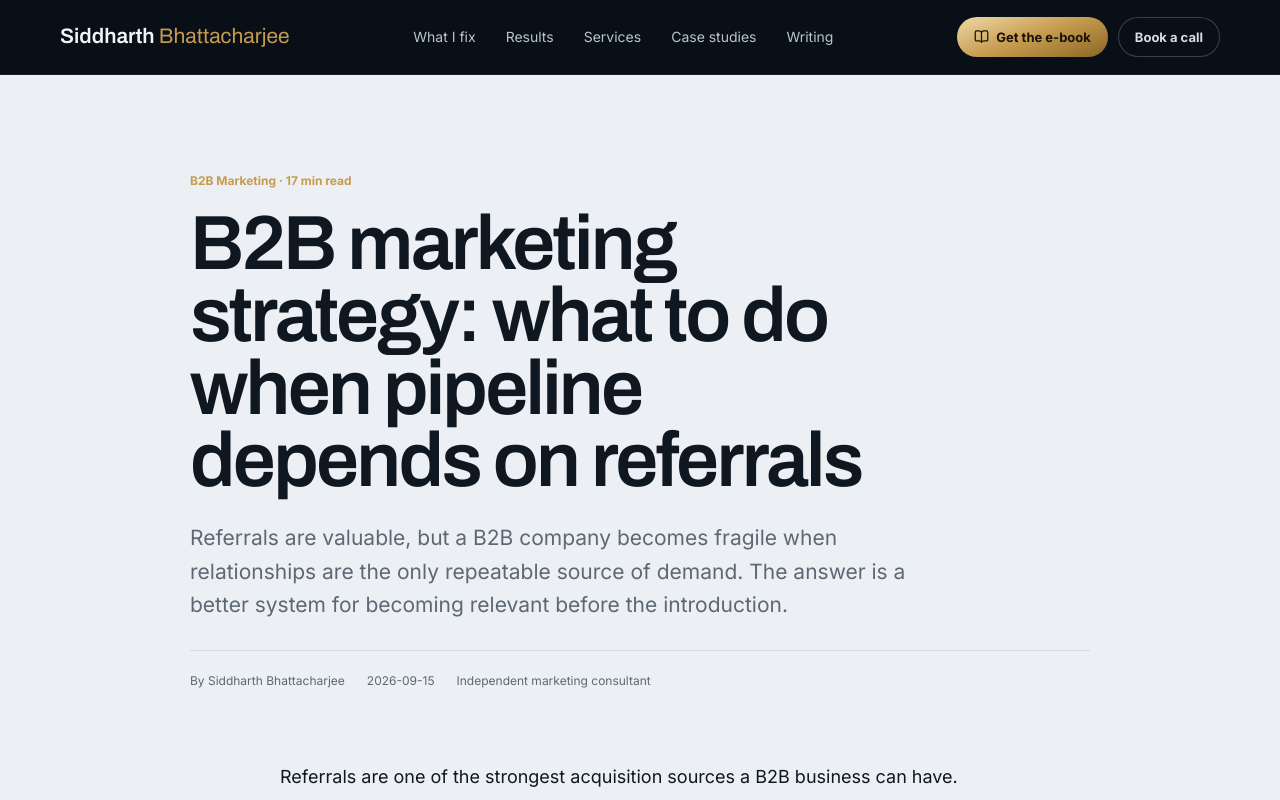
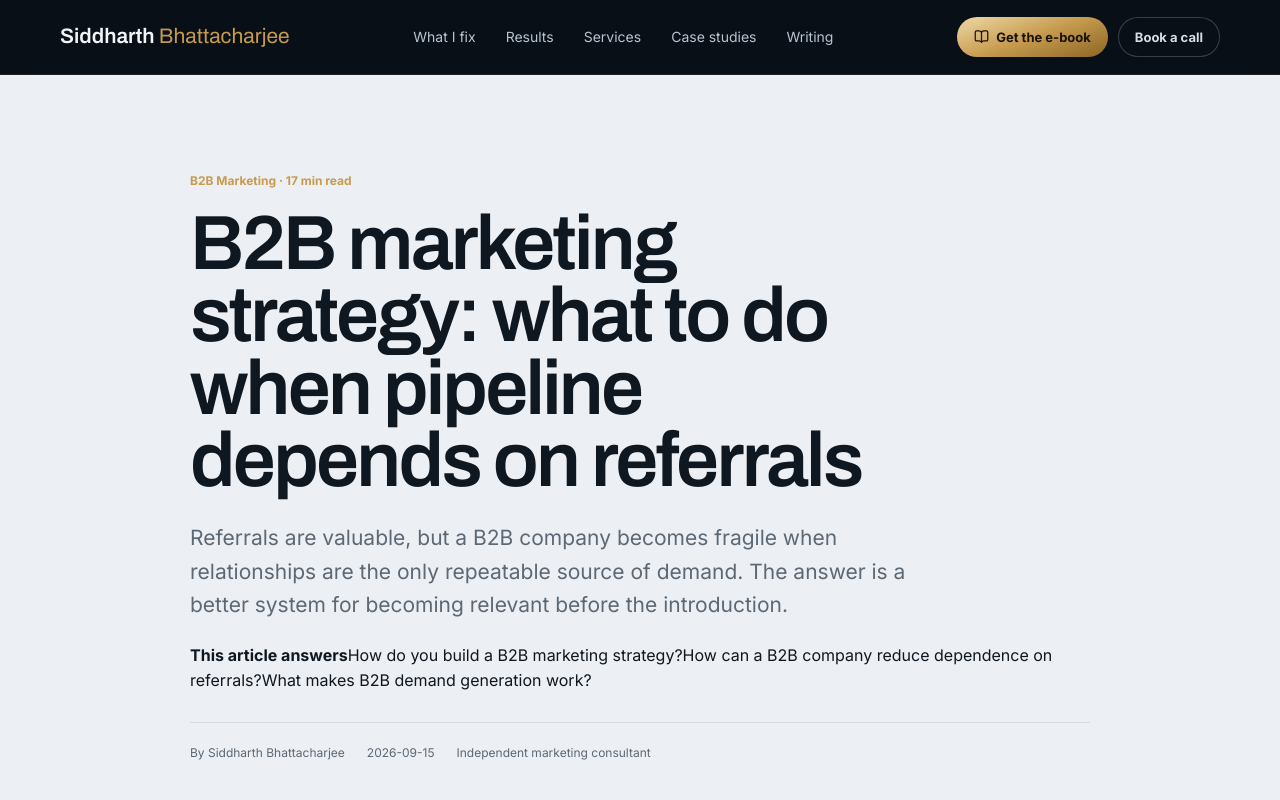
Before and after one commit to iLuciferDevil/siddharth-portfolio, a Next.js app: page /blog/b2b-marketing-strategy-pipeline in a window 1280 px wide. Shown: the top 800 px of the page. Built offline with nearby package versions, Linux system fonts and the light colour scheme.

Commit message:
Add answerable question block and internal article links

```diff
--- a/app/blog/[slug]/page.tsx
+++ b/app/blog/[slug]/page.tsx
@@ -12,16 +12,18 @@ export async function generateMetadata({params}:{params:Promise<{slug:string}>})
 export default async function PostPage({params}:{params:Promise<{slug:string}>}){
  const {slug}=await params;const p=getPost(slug);if(!p)return null;
  const resourceSlug={'Marketing Strategy Canvas':'marketing-strategy-canvas','B2B Marketing Canvas':'b2b-marketing-canvas','Landing Page Checklist':'landing-page-checklist','Brand Positioning Worksheet':'brand-positioning-worksheet','GTM Planning Template':'gtm-template','Lifecycle Marketing Map':'lifecycle-marketing-map'}[p.leadMagnet]||'marketing-strategy-canvas';
+ const related=posts.filter(x=>x.slug!==p.slug&&(x.category===p.category||x.tag===p.tag)).slice(0,3);
  const articleSchema={'@context':'https://schema.org','@type':'Article',headline:p.title,description:p.excerpt,datePublished:p.date,dateModified:p.updated,author:{'@type':'Person',name:'Siddharth Bhattacharjee',url:'https://siddharthbhattacharjee.in'},publisher:{'@type':'Person',name:'Siddharth Bhattacharjee'},mainEntityOfPage:{'@type':'WebPage','@id':`https://siddharthbhattacharjee.in/blog/${p.slug}`},keywords:[p.primaryKeyword,...p.secondaryKeywords].join(', ')};
  const breadcrumbSchema={'@context':'https://schema.org','@type':'BreadcrumbList',itemListElement:[{'@type':'ListItem',position:1,name:'Writing',item:'https://siddharthbhattacharjee.in/blog'},{'@type':'ListItem',position:2,name:p.title,item:`https://siddharthbhattacharjee.in/blog/${p.slug}`}]};
  return <main className="surface-pearl"><article className="container insight-article">
   <script type="application/ld+json" dangerouslySetInnerHTML={{__html:JSON.stringify(articleSchema)}} />
   <script type="application/ld+json" dangerouslySetInnerHTML={{__html:JSON.stringify(breadcrumbSchema)}} />
-  <header className="insight-header"><p className="label">{p.category} · {p.readTime}</p><h1 className="display">{p.title}</h1><p className="insight-deck">{p.excerpt}</p><div className="insight-byline"><span>By Siddharth Bhattacharjee</span><span>{p.date}</span><span>Independent marketing consultant</span></div></header>
+  <header className="insight-header"><p className="label">{p.category} · {p.readTime}</p><h1 className="display">{p.title}</h1><p className="insight-deck">{p.excerpt}</p><div className="insight-questions"><strong>This article answers</strong>{p.questions.map(q=><span key={q}>{q}</span>)}</div><div className="insight-byline"><span>By Siddharth Bhattacharjee</span><span>{p.date}</span><span>Independent marketing consultant</span></div></header>
   <div className="insight-body">
    {p.content.map((block,i)=>block.type==='h2'?<h2 key={i}>{block.text}</h2>:block.type==='h3'?<h3 key={i}>{block.text}</h3>:block.type==='ul'?<ul key={i}>{block.text.split(';').map(x=><li key={x}>{x}</li>)}</ul>:<p key={i}>{block.text}</p>)}
    <div className="insight-framework-note"><div className="eyebrow">The working framework</div><h2>Now turn the thinking into a working document.</h2><p>This article gives you the reasoning first. If you want the framework in a format you can use with your team, I can send the <strong>{p.leadMagnet}</strong> to your inbox.</p></div>
    <ResourceGate slug={resourceSlug} title={p.leadMagnet}/>
+   {related.length>0&&<section className="insight-related"><div className="eyebrow">Keep reading</div><div>{related.map(r=><Link key={r.slug} href={`/blog/${r.slug}`}><span>{r.category}</span><strong>{r.title}</strong><ArrowUpRight size={15}/></Link>)}</div></section>}
    <section className="insight-end"><div><div className="eyebrow">The next step</div><h2>If the problem is real, it is worth diagnosing properly.</h2></div><div><p>I help founders, business owners and marketing teams work through strategy, positioning, growth and go-to-market problems. No generic retainer pitch. Start with the problem.</p><Link className="button" href="/#booking">Talk about your business <ArrowUpRight size={16}/></Link></div></section>
   </div>
  </article></main>
```
